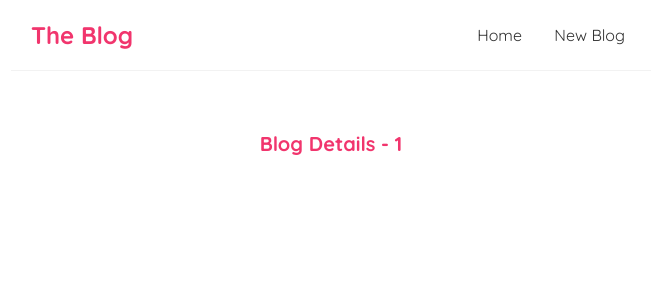
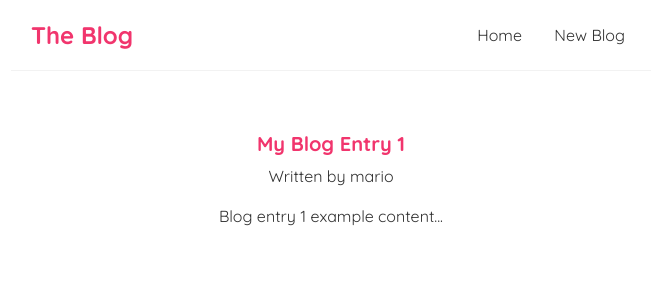
Before and after one commit to jogit82/blog-pure-react, a React (Create React App) app: page /blogs/1 in a window 1280 px wide. Shown: the top 300 px of the page, without its empty margins (309-964 px from the left). Built offline with nearby package versions, Linux system fonts and the light colour scheme; data requests are answered from the project's data file.

Commit message:
Display a specific blog after fetching it with id using a custom hook useFetch

```diff
--- a/src/components/BlogDetails.js
+++ b/src/components/BlogDetails.js
@@ -1,10 +1,24 @@
-import { useParams } from "react-router-dom/cjs/react-router-dom.min";
+import { useParams } from "react-router-dom";
+import useFetch from "../hooks/useFetch";
 
 const BlogDetails = () => {
   const { id } = useParams();
+  const {
+    data: blog,
+    error,
+    isPending,
+  } = useFetch("http://localhost:8000/blogs/" + id);
   return (
     <div className="blog-details">
-      <h2>Blog Details - {id}</h2>
+      {isPending && <div>Loading...</div>}
+      {error && <div>{error}</div>}
+      {blog && (
+        <article>
+          <h2>{blog.title}</h2>
+          <p>Written by {blog.author}</p>
+          <div>{blog.body}</div>
+        </article>
+      )}
     </div>
   );
 };
```
Also changed, not shown: 1 other file (tests, documents, lock files or other folders).
